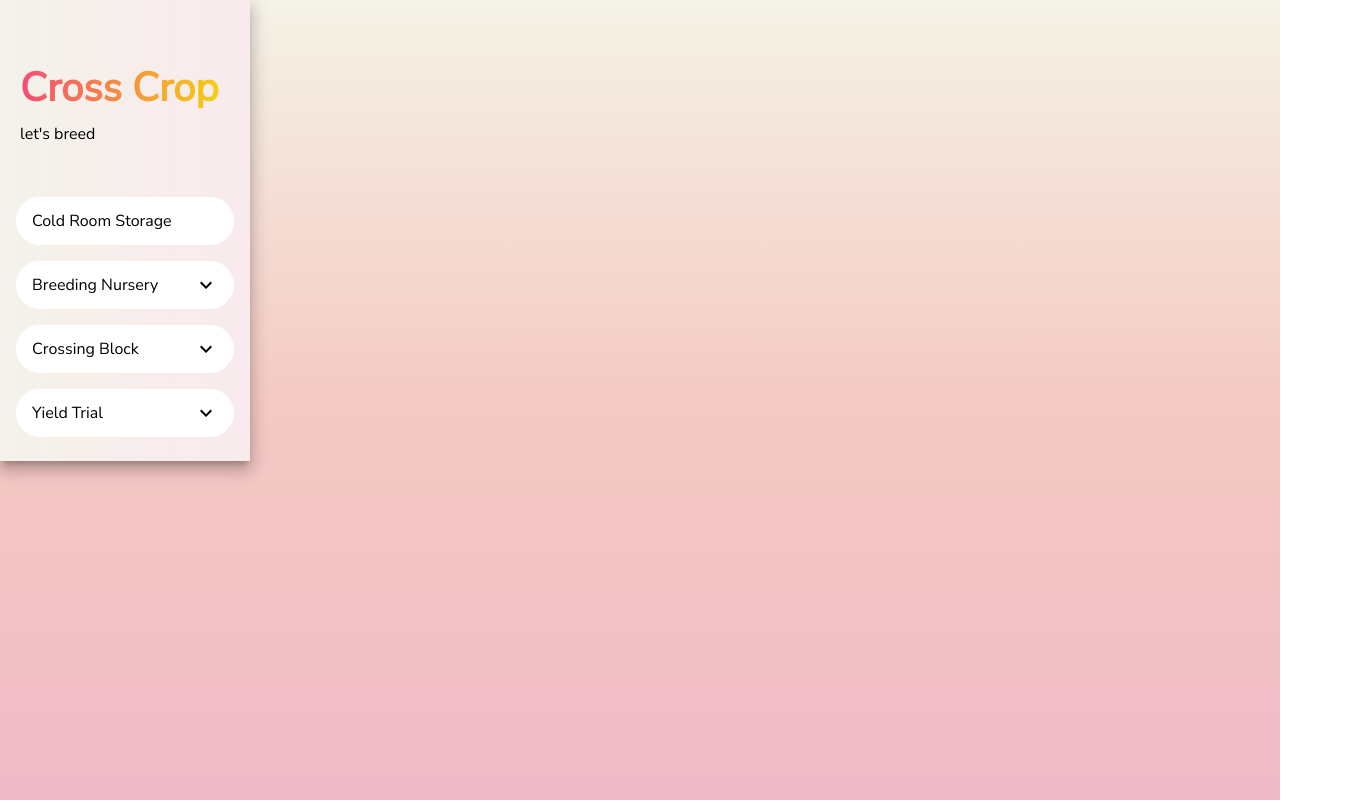
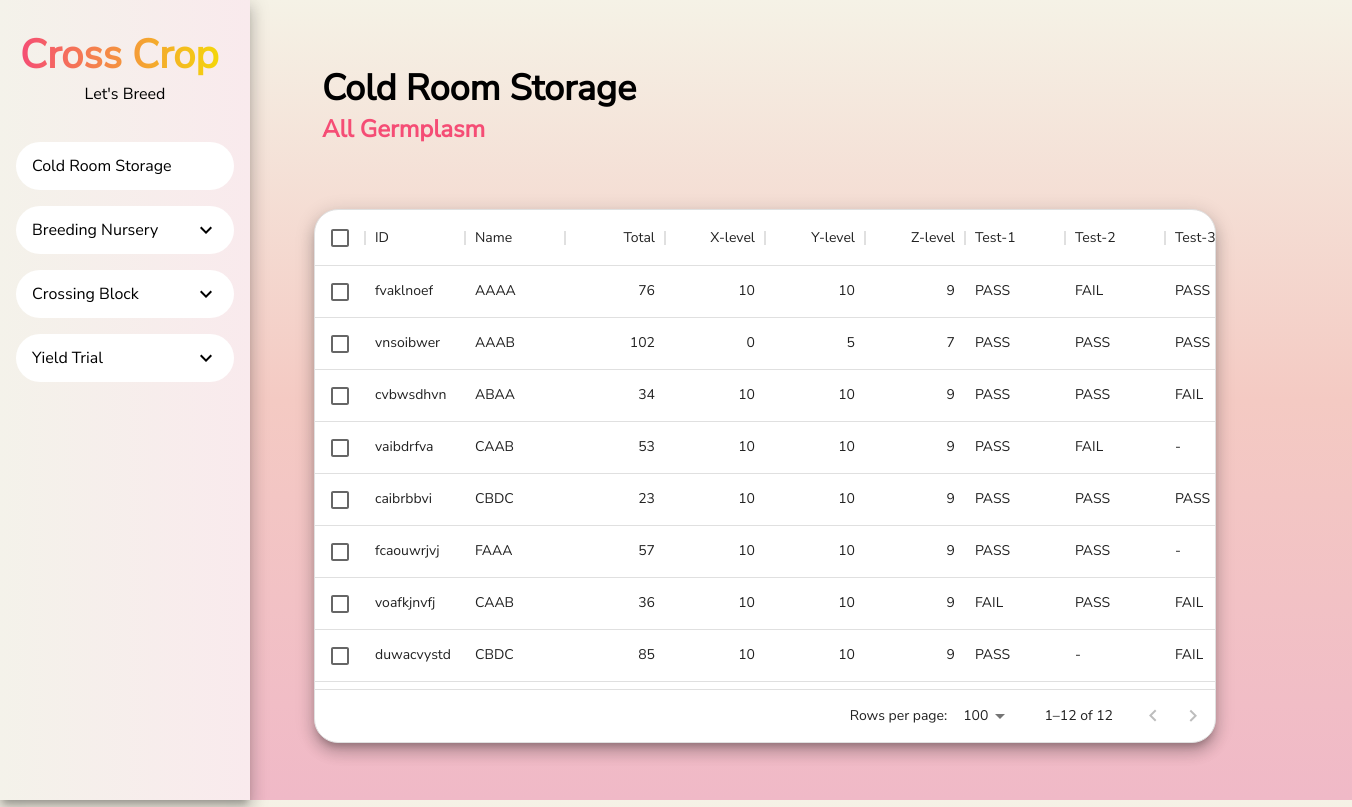
Before and after one commit to mmookptr/crosscrop-frontend, a React (Create React App) app: page / in a window 1280 px wide. Shown: the whole page, 1352 px wide, since content can reach past the window. Built offline with nearby package versions, Linux system fonts and the light colour scheme.

Commit message:
edit sidebar title styling

```diff
--- a/src/App.js
+++ b/src/App.js
@@ -13,6 +13,7 @@ const theme = createTheme({
 			menuButton: "#ffffff",
 			subItemButton: "#fff3f0",
 			sidebar: "linear-gradient(90deg, #f4f2ea 0%, #f9eaed 100%)",
+			sidebarTitle: "linear-gradient(270deg, #f4d60a 0%, #f54d75 100%"
 		},
 	},
 	components: {
@@ -34,6 +35,15 @@ const theme = createTheme({
 			fontSize: "24px",
 			fontWeight: "bold",
 			color: "#f54d75"
+		},
+		sidebarTitle: {
+			fontSize: "40px",
+			fontWeight: "bold",
+			WebkitBackgroundClip: "text",
+    	WebkitTextFillColor: "transparent"
+		},
+		sidebarSubTitle: {
+
 		}
 	},
 });
--- a/src/Routes.js
+++ b/src/Routes.js
@@ -1,7 +1,6 @@
 import React from "react";
 import { BrowserRouter, Routes, Route } from "react-router-dom";
 
-import Sidebar from "./components/sidebar/Definition/Sidebar";
 import ColdRoomStoragePage from "./pages/ColdRoomStoragePage";
 import BreedingNurseryPage from "./pages/BreedingNurseryPage";
 import CrossingBlockPage from "./pages/CrossingBlockPage";
@@ -11,7 +10,7 @@ const Router = () => {
 	return (
 		<BrowserRouter>
 			<Routes>
-				<Route path="/" element={<Sidebar />} />
+				<Route path="/" element={<ColdRoomStoragePage />} />
 				<Route path="/cold-room-storage" element={<ColdRoomStoragePage />} />
 				<Route path="/breeding-nursery/:id" element={<BreedingNurseryPage />} />
 				<Route path="/crossing-block/:id" element={<CrossingBlockPage />} />
--- a/src/components/DatasheetLayout.js
+++ b/src/components/DatasheetLayout.js
@@ -15,9 +15,9 @@ const columns = [
   {field: "test1", headerName: "Test-1", editable: true},
   {field: "test2", headerName: "Test-2", editable: true},
   {field: "test3", headerName: "Test-3", editable: true},
-  {field: "abc_test", headerName: "ABC-Test", editable: true},
-  {field: "kfc_test", headerName: "KFC-Test", editable: true},
-  {field: "bgk_test", headerName: "BGK-Test", editable: true},
+  {field: "abc_test", headerName: "ABC-Test", editable: true, type: 'number'},
+  {field: "kfc_test", headerName: "KFC-Test", editable: true, type: 'number'},
+  {field: "bgk_test", headerName: "BGK-Test", editable: true, type: 'number'},
 ]
 
 const rows = mockData
--- a/src/components/sidebar/Definition/Sidebar.js
+++ b/src/components/sidebar/Definition/Sidebar.js
@@ -1,6 +1,7 @@
 import { React } from "react";
 
 import List from "@mui/material/List";
+import { Typography } from "@mui/material";
 import { useTheme } from "@mui/system";
 import { Box } from "@mui/system";
 
@@ -32,11 +33,22 @@ const Sidebar = () => {
 		<List
 			component="nav"
 			style={{ background: theme.palette.background.sidebar }}
-			sx={{width: "250px", boxShadow: 10}}
+			sx={{ width: "250px", boxShadow: 10 }}
 		>
 			<Box className="SidebarHeader">
-				<h1 className="title">Cross Crop</h1>
-				<p className="subTitle"> let's breed</p>
+				<Typography
+					style={{
+						background: theme.palette.background.sidebarTitle,
+						backgroundClip: "text",
+						WebkitBackgroundClip: "text",
+						color: "transparent",
+					}}
+					variant="sidebarTitle"
+				>
+					Cross Crop
+				</Typography>
+				{/* <h1 className="title">Cross Crop</h1> */}
+				<Typography align="center">Let's Breed</Typography>
 			</Box>
 
 			{presenters.map((presenter) => (
```
